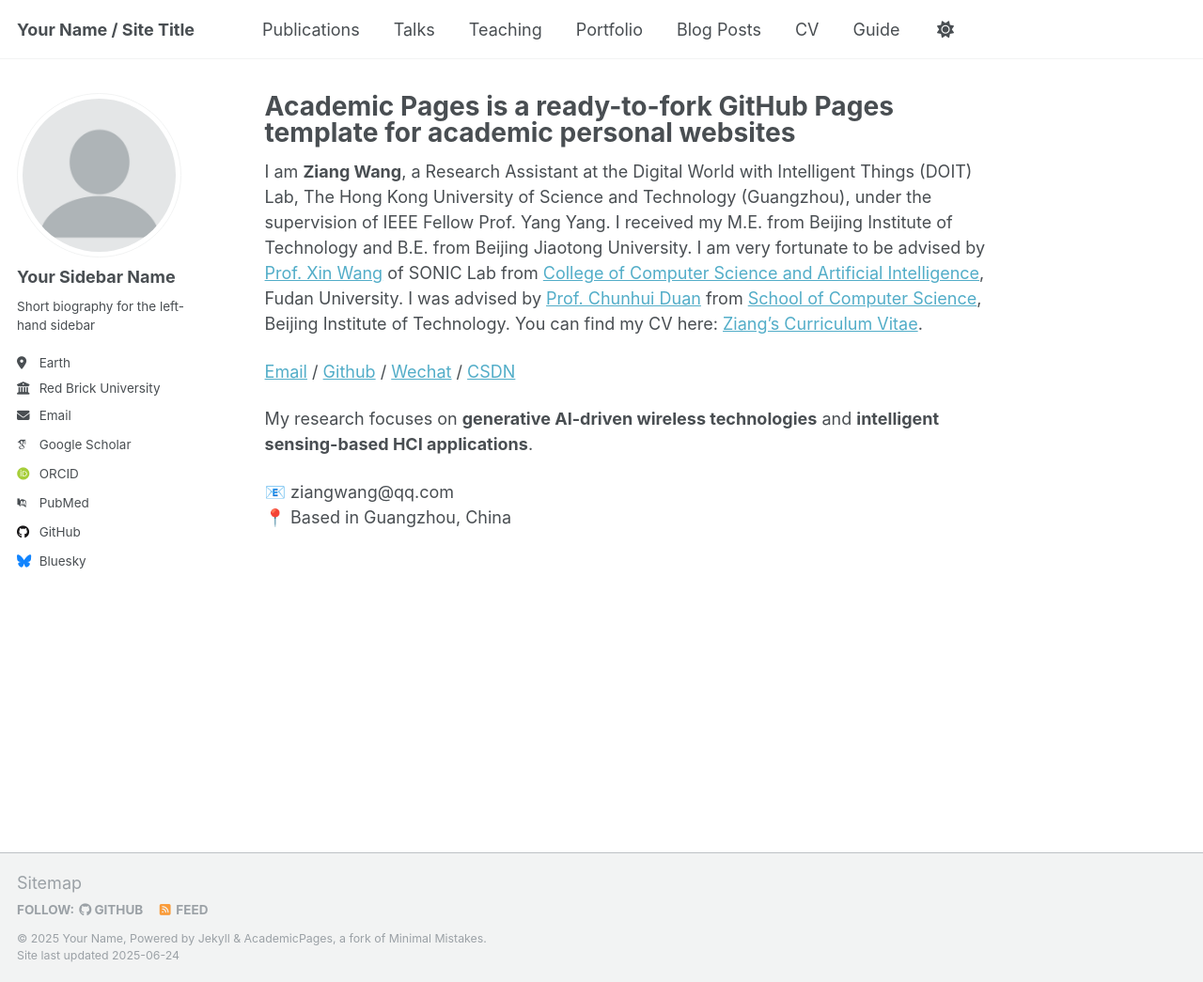
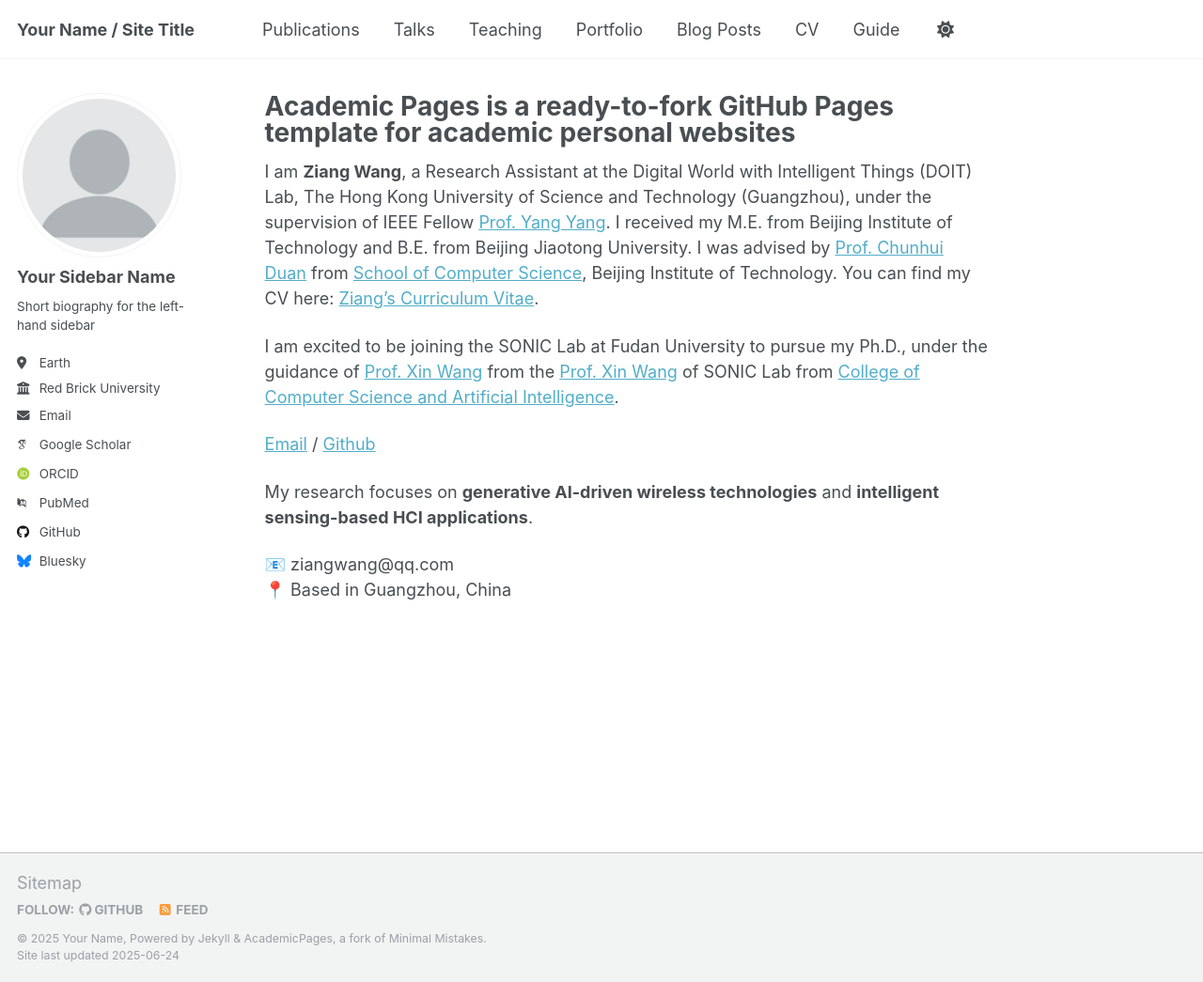
Before and after one commit to oscarWlde/oscarWlde.github.io, a Jekyll site: the page built from _pages/about.md, in a window 1280 px wide and 1045 px high. Shown: the whole window at 94% size. Built offline with Jekyll 4.4.1, drawn with Linux system fonts in a browser that asks for light colours; some web fonts are replaced.

Commit message:
Update about.md

```diff
--- a/_pages/about.md
+++ b/_pages/about.md
@@ -7,11 +7,13 @@ redirect_from:
   - /about.html
 ---
 
-I am **Ziang Wang**, a Research Assistant at the Digital World with Intelligent Things (DOIT) Lab, The Hong Kong University of Science and Technology (Guangzhou), under the supervision of IEEE Fellow Prof. Yang Yang. I received my M.E. from Beijing Institute of Technology and B.E. from Beijing Jiaotong University.
-I am very fortunate to be advised by [Prof. Xin Wang](https://faculty.fudan.edu.cn/wangxin/zh_CN/) of SONIC Lab from [College of Computer Science and Artificial Intelligence](https://cs.fudan.edu.cn/), Fudan University. I was advised by [Prof. Chunhui Duan](https://duanch.github.io/) from [School of Computer Science](https://cs.bit.edu.cn/), Beijing Institute of Technology.
+I am **Ziang Wang**, a Research Assistant at the Digital World with Intelligent Things (DOIT) Lab, The Hong Kong University of Science and Technology (Guangzhou), under the supervision of IEEE Fellow [Prof. Yang Yang](https://facultyprofiles.hkust-gz.edu.cn/faculty-personal-page/YANG-Yang/yyiot). I received my M.E. from Beijing Institute of Technology and B.E. from Beijing Jiaotong University. I was advised by [Prof. Chunhui Duan](https://duanch.github.io/) from [School of Computer Science](https://cs.bit.edu.cn/), Beijing Institute of Technology.
 You can find my CV here: [Ziang's Curriculum Vitae](../assets/Curriculum_Vitae.pdf).
 
-[Email](mailto:XX@stu.pku.edu.cn) / [Github](https://github.com/QiuDi233) / [Wechat](../images/wechat.jpg) / [CSDN](https://blog.csdn.net/qd1813100174?spm=1000.2115.3001.5343)
+I am excited to be joining the SONIC Lab at Fudan University to pursue my Ph.D., under the guidance of [Prof. Xin Wang](https://faculty.fudan.edu.cn/wangxin/zh_CN/) from the [Prof. Xin Wang](https://faculty.fudan.edu.cn/wangxin/zh_CN/) of SONIC Lab from [College of Computer Science and Artificial Intelligence](https://cs.fudan.edu.cn/).
+
+
+[Email](ziangwang@qq.com) / [Github](https://github.com//oscarWlde)
 
 My research focuses on **generative AI-driven wireless technologies** and **intelligent sensing-based HCI applications**.
 
```
